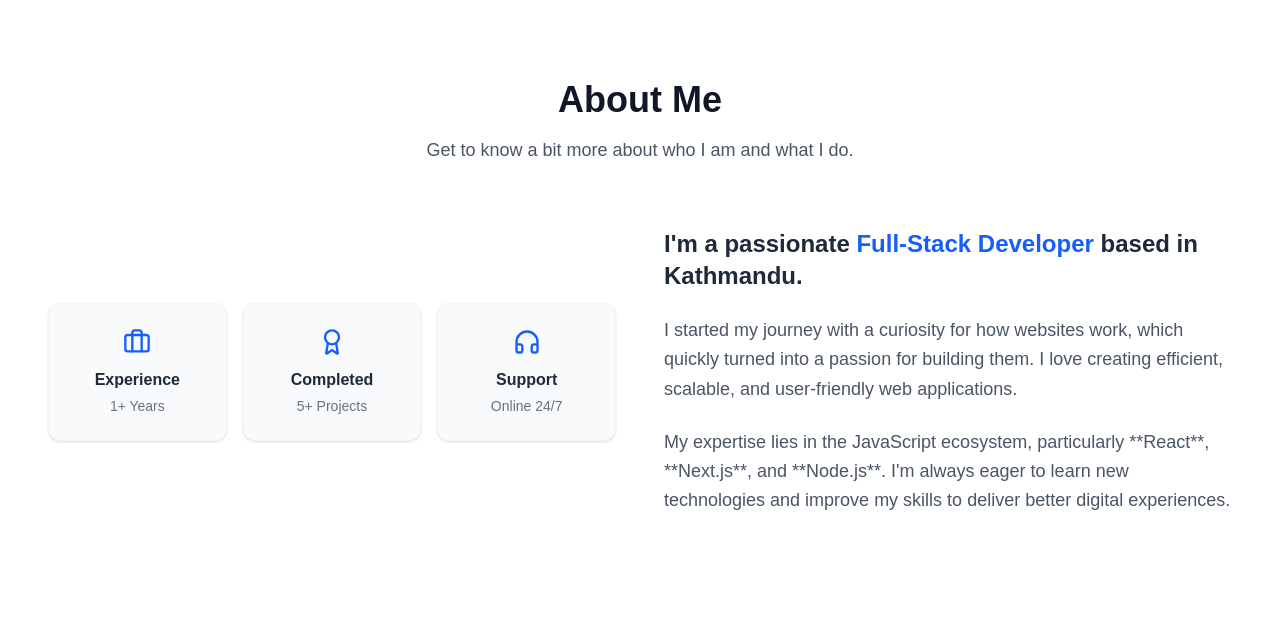
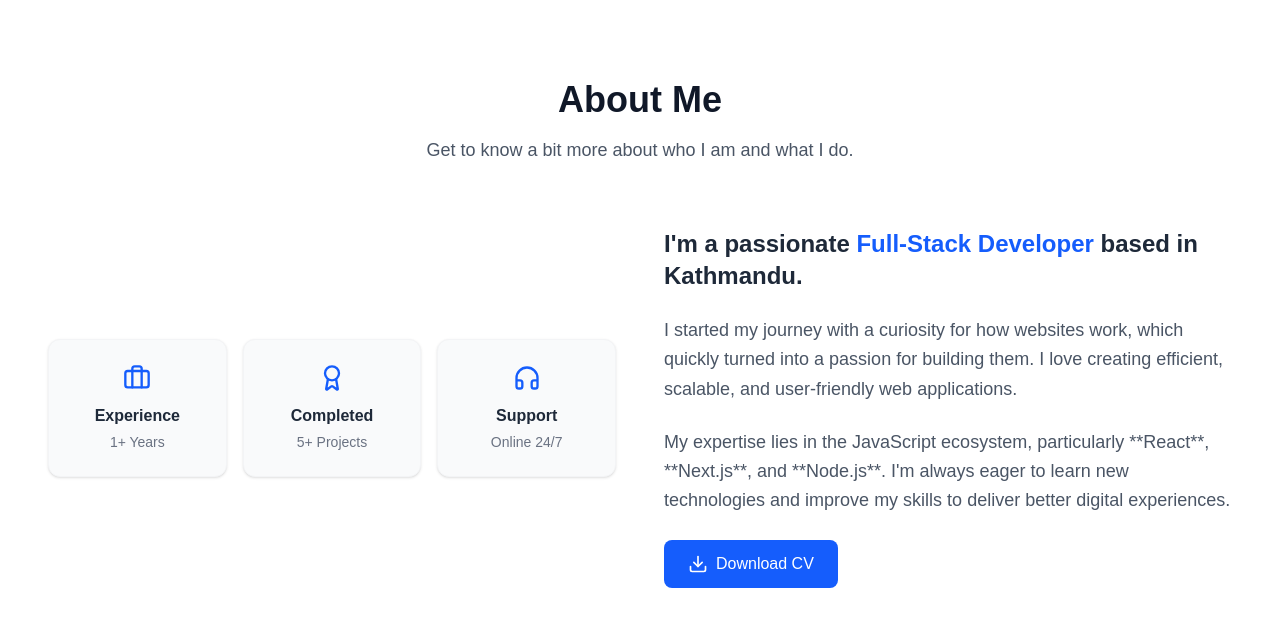
Before and after one commit to BishmeetaThapa/portfolio, a Next.js app in the folder my-portfolio/: page /components/About in a window 1280 px wide. Shown: the top 626 px of the page. Built offline with nearby package versions, Linux system fonts and the light colour scheme.

Commit message:
Add download CV button in About section

```diff
--- a/my-portfolio/app/components/About/page.tsx
+++ b/my-portfolio/app/components/About/page.tsx
@@ -1,6 +1,6 @@
 "use client";
 import React from "react";
-import { Award, Briefcase, Headphones } from "lucide-react"; // Changed icons
+import { Award, Briefcase, Headphones, Download } from "lucide-react"; // Changed icons
 import { motion } from "framer-motion";
 
 const About = () => {
@@ -69,8 +69,15 @@ const About = () => {
               I&apos;m always eager to learn new technologies and improve my skills to deliver better digital experiences.
             </p>
 
-            {/* Download CV Button or similar could go here */}
-            {/* <button className="px-6 py-3 bg-blue-600 text-white rounded-lg font-medium hover:bg-blue-700 transition">Download CV</button> */}
+            {/* Download CV Button */}
+            <a
+              href="/resume.pdf"
+              download="resume.pdf"
+              className="inline-flex items-center gap-2 px-6 py-3 bg-blue-600 text-white rounded-lg font-medium hover:bg-blue-700 transition"
+            >
+              <Download size={20} />
+              Download CV
+            </a>
           </motion.div>
 
         </div>
```
